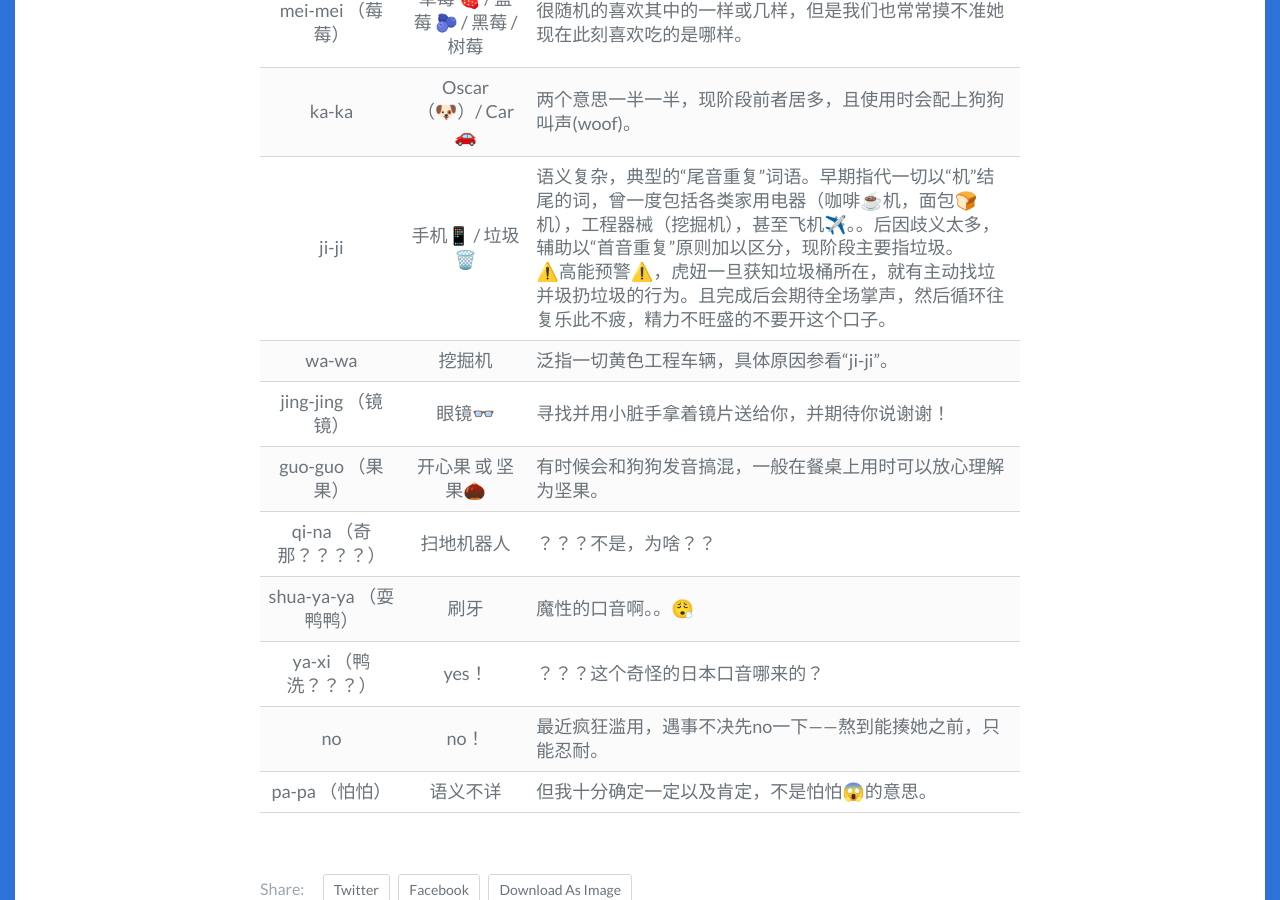
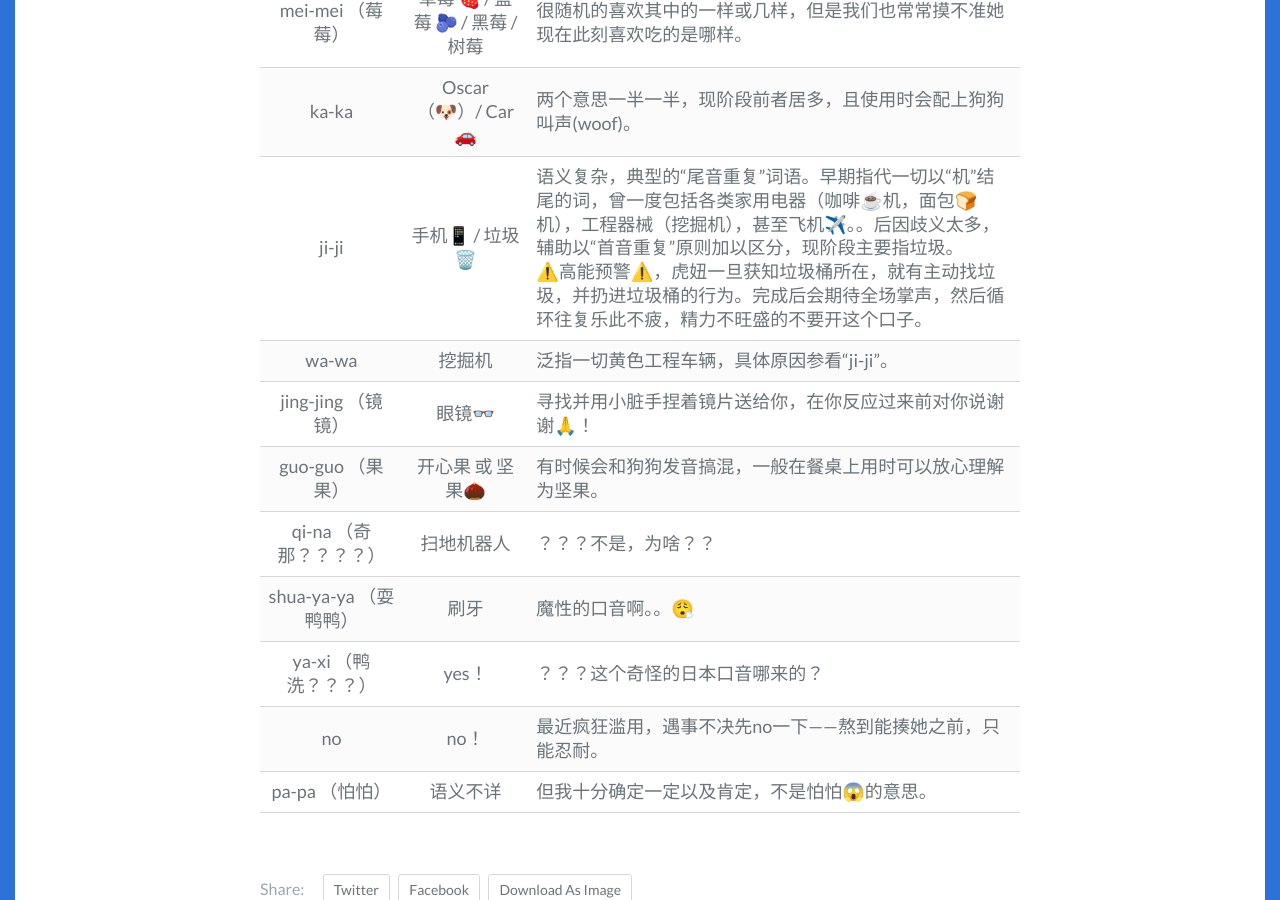
Before and after one commit to spiderPan/APMY, a Jekyll site: the page built from _posts/2023-12-03-太皮词典.md, in a window 1280 px wide and 900 px high, scrolled down 1598 px. Built offline with Jekyll 4.4.1, drawn with Linux system fonts in a browser that asks for light colours; some web fonts are replaced.

Commit message:
Update 2023-12-03-太皮词典.md

```diff
--- a/_posts/2023-12-03-太皮词典.md
+++ b/_posts/2023-12-03-太皮词典.md
@@ -31,9 +31,9 @@ tags: [family]
 | xi-xi | 西红柿🍅 | 最爱的水果/蔬菜之一。 |
 | mei-mei （莓莓） | 草莓 🍓 / 蓝莓 🫐 / 黑莓 / 树莓 | 很随机的喜欢其中的一样或几样，但是我们也常常摸不准她现在此刻喜欢吃的是哪样。 |
 | ka-ka | Oscar （🐶）/ Car 🚗 | 两个意思一半一半，现阶段前者居多，且使用时会配上狗狗叫声(woof)。 |
-| ji-ji | 手机📱 / 垃圾 🗑️ | 语义复杂，典型的“尾音重复”词语。早期指代一切以“机”结尾的词，曾一度包括各类家用电器（咖啡☕️机，面包🍞机），工程器械（挖掘机），甚至飞机✈️。。后因歧义太多，辅助以“首音重复”原则加以区分，现阶段主要指垃圾。<br> ⚠️高能预警⚠️，虎妞一旦获知垃圾桶所在，就有主动找垃并圾扔垃圾的行为。且完成后会期待全场掌声，然后循环往复乐此不疲，精力不旺盛的不要开这个口子。 |
+| ji-ji | 手机📱 / 垃圾 🗑️ | 语义复杂，典型的“尾音重复”词语。早期指代一切以“机”结尾的词，曾一度包括各类家用电器（咖啡☕️机，面包🍞机），工程器械（挖掘机），甚至飞机✈️。。后因歧义太多，辅助以“首音重复”原则加以区分，现阶段主要指垃圾。<br> ⚠️高能预警⚠️，虎妞一旦获知垃圾桶所在，就有主动找垃圾，并扔进垃圾桶的行为。完成后会期待全场掌声，然后循环往复乐此不疲，精力不旺盛的不要开这个口子。 |
 | wa-wa | 挖掘机 | 泛指一切黄色工程车辆，具体原因参看“ji-ji”。 |
-| jing-jing （镜镜） | 眼镜👓 | 寻找并用小脏手拿着镜片送给你，并期待你说谢谢！ |
+| jing-jing （镜镜） | 眼镜👓 | 寻找并用小脏手捏着镜片送给你，在你反应过来前对你说谢谢🙏！ |
 | guo-guo （果果） | 开心果 或 坚果🌰 | 有时候会和狗狗发音搞混，一般在餐桌上用时可以放心理解为坚果。 |
 | qi-na （奇那？？？？） | 扫地机器人 | ？？？不是，为啥？？ |
 | shua-ya-ya （耍鸭鸭） | 刷牙 | 魔性的口音啊。。😮‍💨 |
```
